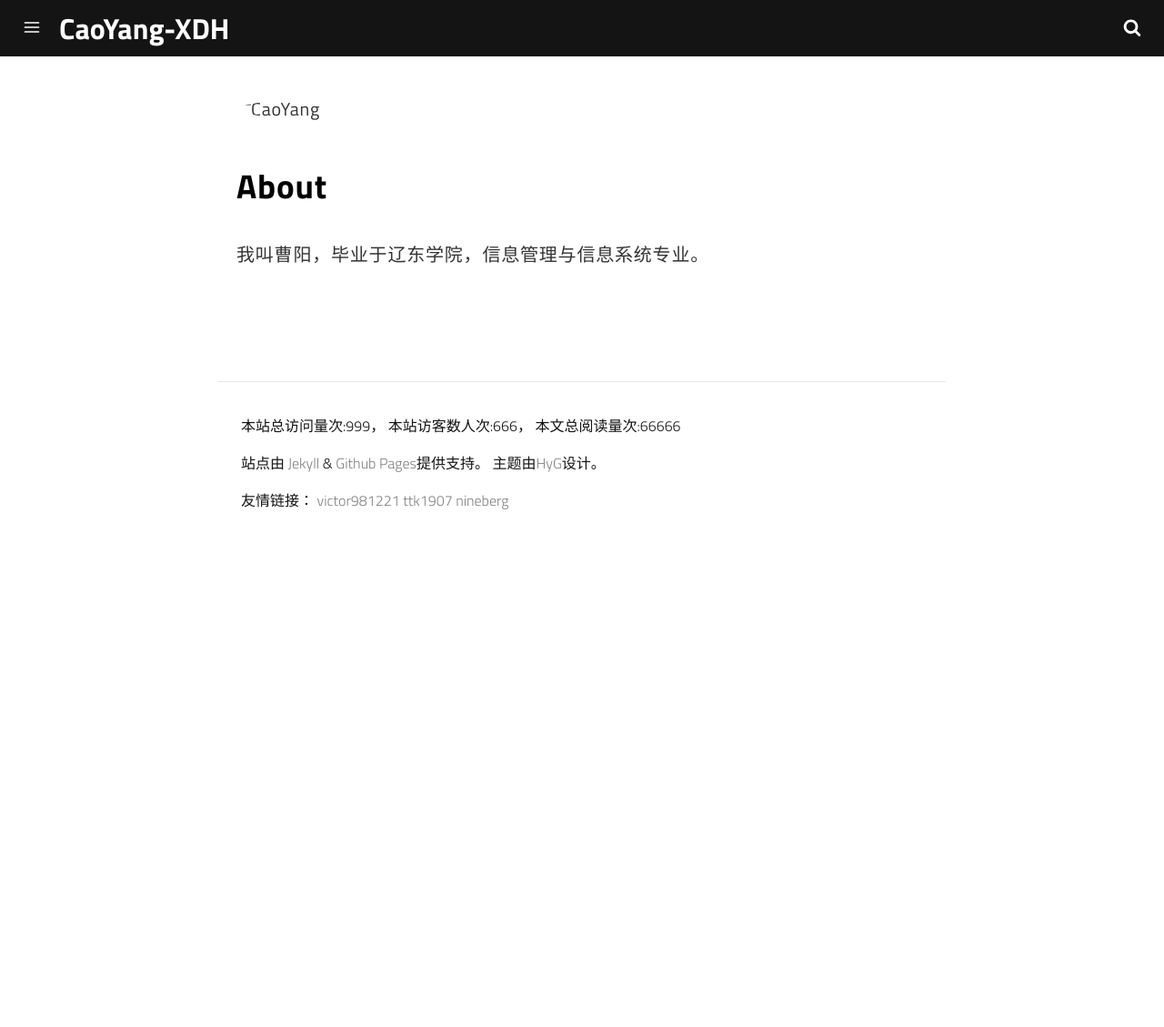
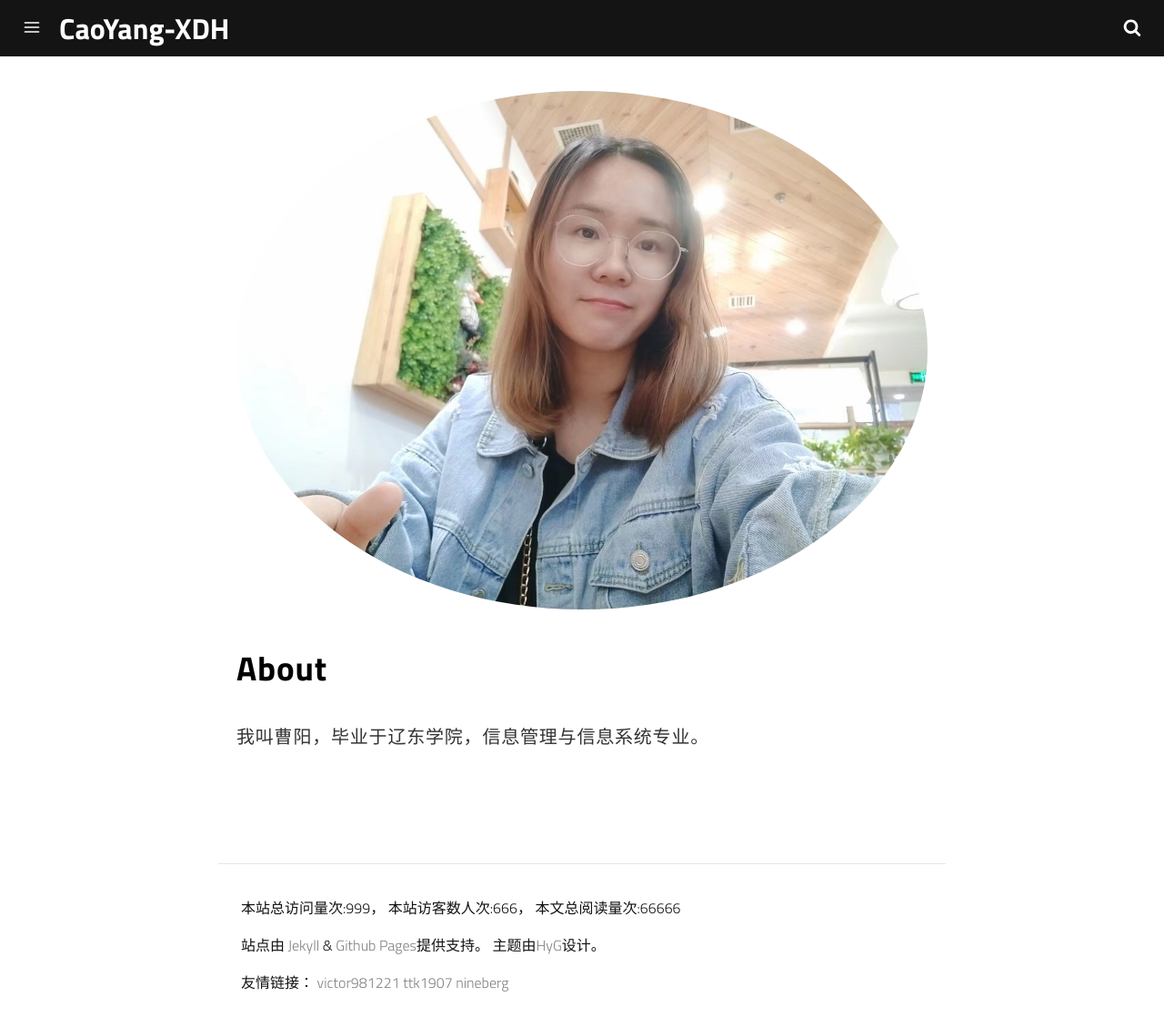
Before and after one commit to caoyang7/caoyang.github.io, a Jekyll site: the page built from about.md, in a window 1280 px wide and 1129 px high. Shown: the whole window at 91% size. Built offline with Jekyll 4.4.1, drawn with Linux system fonts in a browser that asks for light colours.

Commit message:
目录链接

```diff
--- a/about.md
+++ b/about.md
@@ -5,7 +5,7 @@ description: 自制力就是权利
 permalink: /about/
 ---
 
-<img itemprop="image" class="img-rounded" src="assets/img/cy.jpg" alt="CaoYang">
+<img itemprop="image" class="img-rounded" src="/assets/img/cy.jpg" alt="CaoYang">
 
 ## About
 
```
Also changed, not shown: assets/img/cy.jpg (renamed from assets/img/cy.jpeg).
